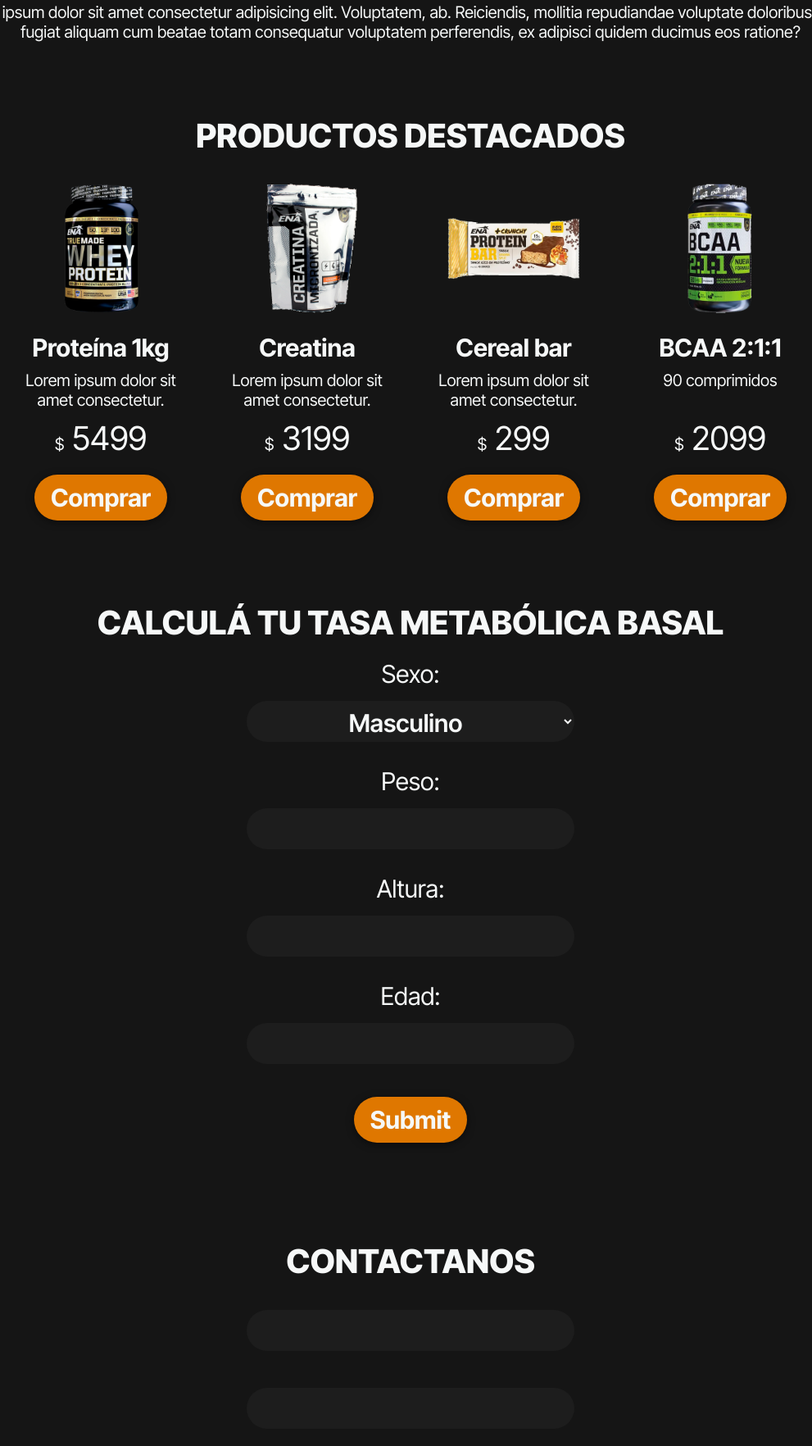
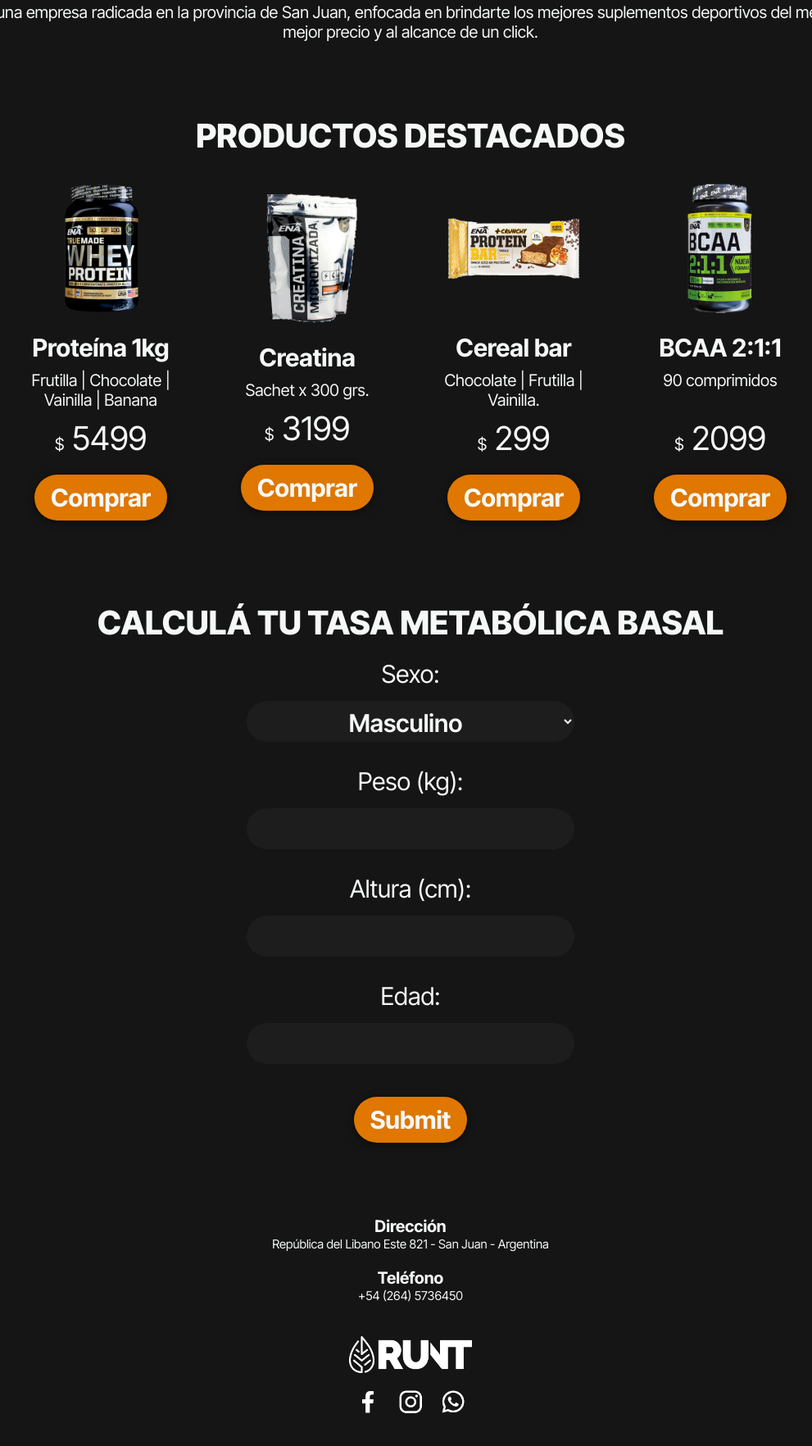
Before and after one commit to JoaquinMontero96/runt, a website with bundled scripts: page index.html in a window 1280 px wide. Shown: the part 1036-2800 px from the top of the page at 82% size, without its empty margins (139-1130 px from the left). Built offline with nearby package versions, Linux system fonts and the light colour scheme; a script that the page names is missing.

Commit message:
Incorporación de textos

```diff
--- a/index.html
+++ b/index.html
@@ -14,9 +14,8 @@
         <nav class="nav">
             <ul id="links" class="links">
                 <li class="link"><a href="#nosotros">Nosotros</a></li>
-                <li class="link"><a href="#productos">Productos</a></li>
+                <li class="link"><a href="#containerProductos">Productos</a></li>
                 <li class="link"><a href="#calcula">Calculadora</a></li>
-                <li class="link"><a href="#contacto">Contacto</a></li>
                 <button id="cestaCarrito"><img id="imgCart" src="public/img/cart.png" alt=""><span id="contadorCarrito">0</span></button>
             </ul>
             <img id="toggle" class="burger-btn" src="public/img/burger-btn.png" alt="">
@@ -25,13 +24,13 @@
 
     <section class="hero">
         <h1 class="titulo">Transformá tu vida <br> con <span>RUNT</span></h1>
-        <p class="hero-text">Lorem ipsum dolor sit amet consectetur adipisicing elit. Corrupti, pariatur quis fugit culpa excepturi optio.</p>
+        <p class="hero-text">Los mejores suplementos deportivos en un sólo lugar.</p>
         <button class="btn">¡Comencemos!</button>
     </section>
 
     <section class="nosotros" id="nosotros">
         <h2 class="subtitulo">Nosotros</h2>
-        <p class="nosotros-txt">Lorem ipsum dolor sit amet consectetur adipisicing elit. Voluptatem, ab. Reiciendis, mollitia repudiandae voluptate doloribus repellat fugiat aliquam cum beatae totam consequatur voluptatem perferendis, ex adipisci quidem ducimus eos ratione?</p>
+        <p class="nosotros-txt">Somos una empresa radicada en la provincia de San Juan, enfocada en brindarte los mejores suplementos deportivos del mercado, al mejor precio y al alcance de un click.</p>
     </section>
 
     <div class="productos" id="containerProductos">
@@ -46,26 +45,15 @@
                 <option value="M">Masculino</option>
                 <option value="F">Femenino</option>
             </select>
-            <label for="peso" class="label">Peso:</label>
+            <label for="peso" class="label">Peso (kg):</label>
             <input id="peso" type="text" class="input">
-            <label for="altura" class="label">Altura:</label>
+            <label for="altura" class="label">Altura (cm):</label>
             <input id="altura" type="text" class="input">
             <label for="edad" class="label">Edad:</label>
             <input id="edad" type="text" class="input">
             <input type="submit" class="btn sm">
         </form>
             <p id="tmb" class="tmb"></p>
-    </section>
-
-    <section class="contacto" id="contacto">
-        <h2 class="subtitulo">Contactanos</h2>
-        <form action="" class="form">
-            <input type="text" class="input">
-            <input type="text" class="input">
-            <input type="text" class="input">
-            <input type="text" class="input">
-            <input type="submit" class="btn sm">
-        </form>
     </section>
 
     <footer class="footer">
--- a/src/data/stock.json
+++ b/src/data/stock.json
@@ -2,7 +2,7 @@
     {
         "id": 1,
         "nombre": "Proteína 1kg",
-        "desc": "Lorem ipsum dolor sit amet consectetur.",
+        "desc": "Frutilla | Chocolate | Vainilla | Banana",
         "marca": "Ena",
         "precio": 5499,
         "cantidad": 1,
@@ -12,7 +12,7 @@
     {
         "id": 2,
         "nombre": "Creatina",
-        "desc": "Lorem ipsum dolor sit amet consectetur.",
+        "desc": "Sachet x 300 grs.",
         "marca": "Ena",
         "precio": 3199,
         "cantidad": 1,
@@ -22,7 +22,7 @@
     {
         "id": 3,
         "nombre": "Cereal bar",
-        "desc": "Lorem ipsum dolor sit amet consectetur.",
+        "desc": "Chocolate | Frutilla | Vainilla.",
         "marca": "Ena",
         "precio": 299,
         "cantidad": 1,
```
